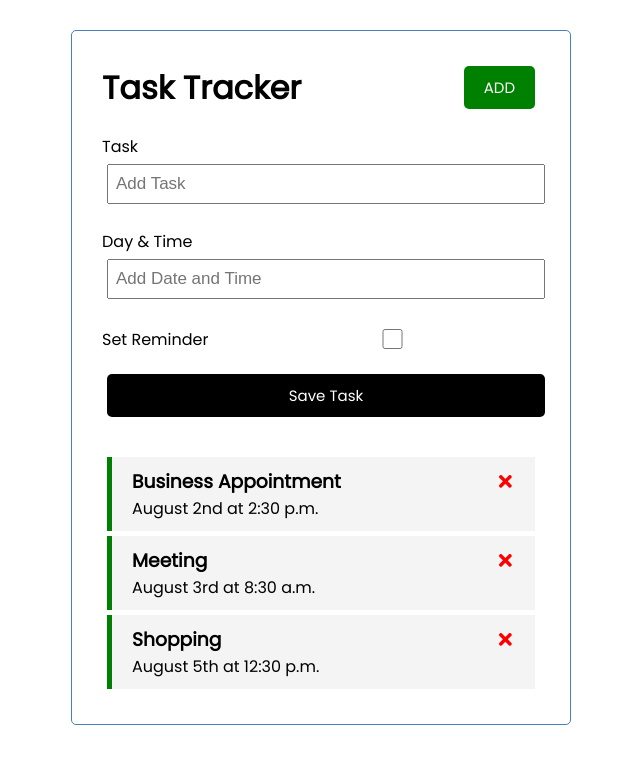
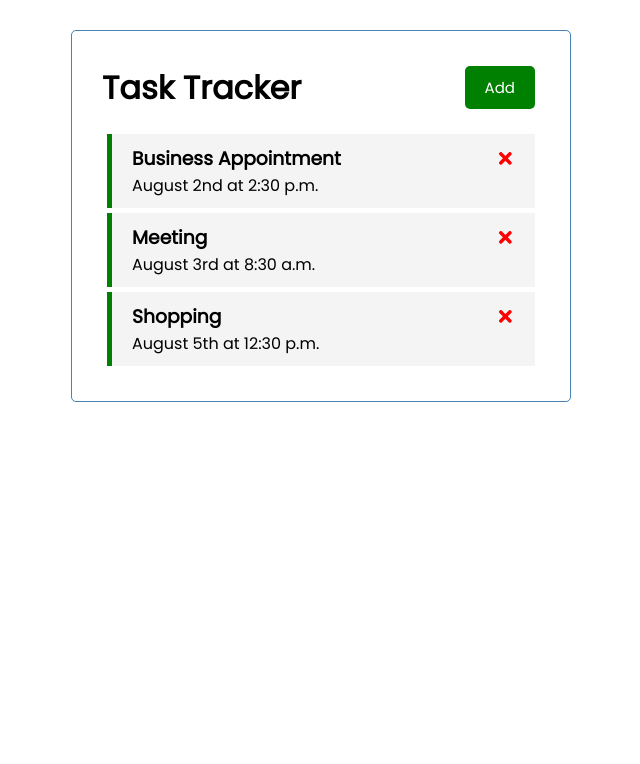
Before and after one commit to anya-in/React2-ReactCC, a React (Create React App) app in the folder task_tracker/: page / in a window 1280 px wide. Shown: the top 764 px of the page, without its empty margins (319-959 px from the left). Built offline with nearby package versions, Linux system fonts and the light colour scheme.

Commit message:
showAddState,ButtonToggle

```diff
--- a/task_tracker/src/App.js
+++ b/task_tracker/src/App.js
@@ -4,7 +4,8 @@ import Tasks from './components/Tasks'
 import AddTask from './components/AddTask'
 
 
-function App() {
+const App = () => {
+  const [showAddTask, setShowAddTask] = useState(false)
   const [tasks, setTasks] = useState(
     [
       {
@@ -28,6 +29,13 @@ function App() {
     ]
   );
 
+  //Add Task
+  const addTask = (task) => {
+    const id = Math.floor(Math.random() * 10000) + 1
+    const newTask = { id, ...task }
+    setTasks([...tasks, newTask])
+  }
+
   //Delete Task
   const deleteTask = (id) => {
     setTasks(tasks.filter((task) => task.id !== id))
@@ -40,10 +48,14 @@ function App() {
   }
   return (
     <div className="container">
-      <Header />
-      <AddTask />
-      {tasks.length > 0 ? <Tasks tasks={tasks} onDelete={deleteTask}
-        onToggle={toggleReminder} /> : 'No Tasks To Show'}
+      <Header onAdd={() => setShowAddTask(!showAddTask)}
+        showAdd={showAddTask} />
+      {showAddTask && <AddTask onAdd={addTask} />}
+      {
+        tasks.length > 0 ? (<Tasks tasks={tasks} onDelete={deleteTask}
+          onToggle={toggleReminder} />)
+          : ('No Tasks To Show')
+      }
     </div>
   );
 }
--- a/task_tracker/src/components/AddTask.js
+++ b/task_tracker/src/components/AddTask.js
@@ -1,13 +1,24 @@
 import { useState } from 'react'
 
-const AddTask = () => {
+const AddTask = ({ onAdd }) => {
     const [text, setText] = useState('')
     const [day, setDay] = useState('')
     const [reminder, setReminder] = useState(false)
 
+    const onSubmit = (e) => {
+        e.preventDefault()
+        if (!text) {
+            alert('Please add a task')
+            return
+        }
+        onAdd({ text, day, reminder })
+        setText('')
+        setDay('')
+        setReminder(false)
+    }
     return (
-        <form className='add-form'>
-            <div className='form-control'>
+        <form className='add-form' onSubmit={onSubmit}>
+            <div className='form-control' >
                 <label>Task</label>
                 <input type='text' placeholder='Add Task'
                     value={text} onChange={(e) => setText(e.target.value)} />
@@ -20,7 +31,9 @@ const AddTask = () => {
             <div className='form-control form-control-check'>
                 <label>Set Reminder</label>
                 <input type='checkbox'
-                    value={reminder} onChange={(e) => setReminder(e.currentTarget.checked)} />
+                    checked={reminder}
+                    value={reminder}
+                    onChange={(e) => setReminder(e.currentTarget.checked)} />
             </div>
             <input type='submit' value='Save Task' className='btn btn-block' />
         </form>
--- a/task_tracker/src/components/Header.js
+++ b/task_tracker/src/components/Header.js
@@ -1,18 +1,21 @@
 import Button from './Button'
+import PropTypes from 'prop-types'
 
-const Header = ({ title }) => {
-    const onClick = () => {
-        console.log('Click');
-    }
+const Header = ({ title, onAdd, showAdd }) => {
 
     return (
         <header className='header'>
             <h1>{title}</h1>
-            <Button color='green' text='ADD' onClick={onClick} />
+            <Button color={showAdd ? 'red' : 'green'} text={showAdd ? 'Close' : 'Add'}
+                onClick={onAdd} />
         </header>
     )
 }
 Header.defaultProps = {
     title: 'Task Tracker'
 }
+
+Header.propTypes = {
+    title: PropTypes.string.isRequired,
+}
 export default Header
```
